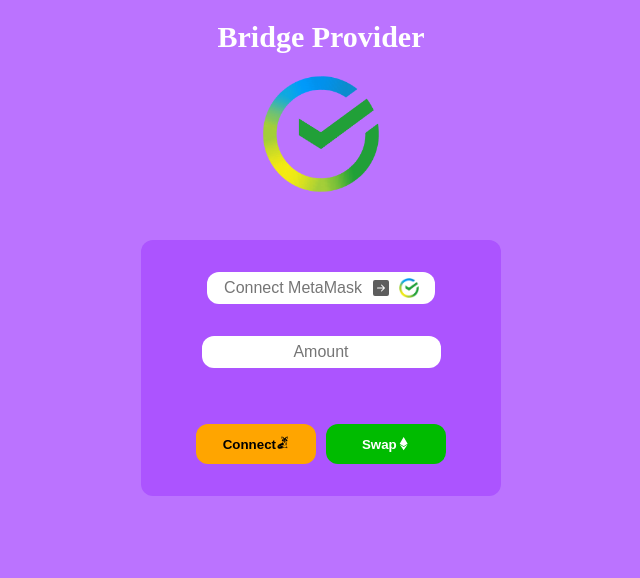
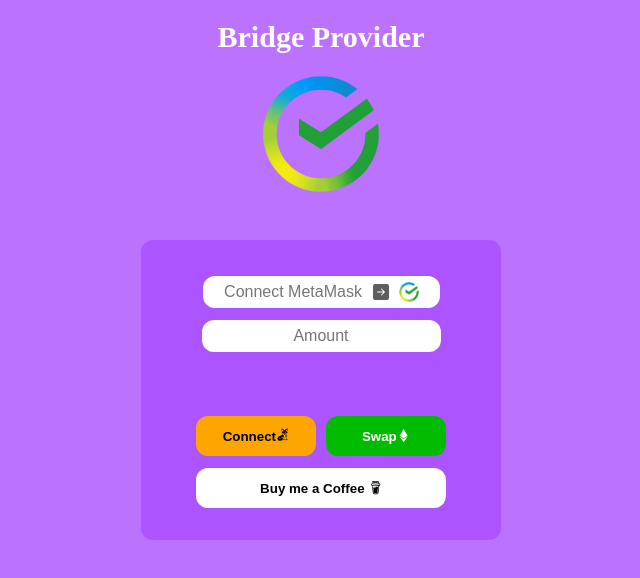
Before and after one commit to mrkriodev/bridge_evm, a React (Create React App) app in the folder site/: page / in a window 1280 px wide. Shown: the top 578 px of the page, without its empty margins (319-959 px from the left). Built offline with nearby package versions, Linux system fonts and the light colour scheme; no server answers.

Commit message:
Buy me a coffee dev update

```diff
--- a/site/src/app.jsx
+++ b/site/src/app.jsx
@@ -1,6 +1,7 @@
 import { Component } from "react";
 
 import Swap from "./swap/swap";
+import Mint from "./mint/mint";
 import Menu from "./table/menu";
 import Sber from "./img/sber.png";
 
@@ -14,7 +15,8 @@
             SuccessProps: false,
             ChainID: null,
             URL: props.URL,
-            Accounts: null
+            Accounts: null,
+            BuyCoffee: false
         };
     }
 
@@ -31,7 +33,7 @@
     }
 
     async componentDidMount() {
-        let {InjectedProvider, MenuLink, URL, SuccessProps, ChainID} = this.state;
+        let {InjectedProvider, MenuLink, URL, SuccessProps, ChainID, BuyCoffee} = this.state;
         InjectedProvider = typeof window.ethereum !== 'undefined';
 
         console.log(`Injected provider is ${InjectedProvider === true ? "supported" : "unsupported"}`);
@@ -45,6 +47,7 @@
             MenuLink: MenuLink,
             SuccessProps: SuccessProps,
             InjectedProvider: InjectedProvider,
+            BuyCoffee: BuyCoffee,
             URL: URL,
             Accounts: AvailableAccounts === null || AvailableAccounts === undefined ? [null] : AvailableAccounts
         });
@@ -57,12 +60,13 @@
         }
 
         setInterval(async () => {
-            let {InjectedProvider, MenuLink, SuccessProps, URL, Accounts} = this.state;
+            let {InjectedProvider, MenuLink, SuccessProps, URL, Accounts, BuyCoffee} = this.state;
 
             this.setState ({
                 MenuLink: MenuLink,
                 SuccessProps: SuccessProps,
                 InjectedProvider: InjectedProvider,
+                BuyCoffee: BuyCoffee,
                 URL: URL,
                 Accounts: Accounts,
                 ChainID: await window.ethereum.request({ method: 'eth_chainId' })
@@ -71,21 +75,28 @@
     }
 
     async SetSuccessProps() {
-        let {InjectedProvider, MenuLink, URL, Accounts, ChainID} = this.state;
+        let {InjectedProvider, MenuLink, URL, Accounts, ChainID, BuyCoffee} = this.state;
 
         this.setState ({
             MenuLink: MenuLink,
             InjectedProvider: InjectedProvider,
             ChainID: ChainID,
             URL: URL,
+            BuyCoffee: BuyCoffee,
             Accounts: Accounts,
             SuccessProps: true
         });
     }
 
+    async SetBuyCoffee() {
+        console.log("Im called");
+        this.setState ({
+            ...this.state, BuyCoffee: true
+        });
+    }
+
     render() {
-        let {Accounts, SuccessProps, URL, ChainID, InjectedProvider} = this.state;
-        console.log(`Take: ${InjectedProvider}`);
+        let {Accounts, SuccessProps, URL, ChainID, InjectedProvider, BuyCoffee} = this.state;
 
         return (
             <div className = "Page">
@@ -95,16 +106,18 @@
                 {
                     InjectedProvider ? (
                         SuccessProps ? <Menu URL = {URL}/> : (
-                            <>
-                                <img src = {Sber} height ="120px" width ="120px" alt = "Sber logo"/>
-                                <Swap SuccessProps = {this.SetSuccessProps.bind(this)} MetamaskAddress = {Accounts[0]} InjectedProvider = {InjectedProvider} ChainID = {Number(ChainID, 10)}/>
-                            </>
+                            BuyCoffee ? <Mint FirstAddress = {Accounts[0]}/> : (
+                                <>
+                                    <img src = {Sber} height ="120px" width ="120px" alt = "Sber logo"/>
+                                    <Swap SetBuyCoffee = {this.SetBuyCoffee.bind(this)} SuccessProps = {this.SetSuccessProps.bind(this)} MetamaskAddress = {Accounts[0]} InjectedProvider = {InjectedProvider} ChainID = {Number(ChainID, 10)}/>
+                                </>
+                            )
                         )
                     ) :
                     SuccessProps ? <Menu URL = {URL}/> : (
                         <>
                             <img src = {Sber} height ="120px" width ="120px" alt = "Sber logo"/>
-                            <Swap SuccessProps = {this.SetSuccessProps.bind(this)} MetamaskAddress = {null} InjectedProvider = {InjectedProvider} ChainID = {111111}/>
+                            <Swap SetBuyCoffee = {this.SetBuyCoffee.bind(this)} SuccessProps = {this.SetSuccessProps.bind(this)} MetamaskAddress = {null} InjectedProvider = {InjectedProvider} ChainID = {111111}/>
                         </>
                     )
                 }
--- /dev/null
+++ b/site/src/mint/mint.css
@@ -0,0 +1,65 @@
+.Form {
+    display: flex;
+    align-items: center;
+    flex-direction: column;
+    justify-content: space-around;
+
+    width: 320px;
+    height: 200px;
+    background-color: rgb(172, 84, 255);
+    border: none;
+    border-radius: 12px;
+}
+
+.__InputFields {
+    display: flex;
+    align-items: center;
+    flex-direction: column;
+    justify-content: space-around;
+    height: 30%;
+
+    text-overflow: ellipsis;
+    white-space: nowrap;
+    overflow: hidden;
+    outline: none;
+    border: none;
+
+    padding-top: 4px;
+    padding-bottom: 4px;
+    background-color: white;
+    border: none;
+    border-radius: 12px;
+    padding-left: 16px;
+    padding-right: 16px;
+}
+
+.Border {
+    border-bottom: 1px solid rgb(175, 175, 175);
+    margin-bottom: 4px;
+    width: 100%;
+}
+
+.Button {
+    background-color: white;
+    color: black;
+    border: none;
+    border-radius: 12px;
+    height: 32px;
+    width: 180px;
+    margin-top: 8px;
+    transition: 0.2s;
+    cursor: pointer;
+    display: flex;
+    align-items: center;
+    justify-content: center;
+}
+
+.Button:hover {
+    background-color: black;
+    color: white;
+}
+
+.Button:focus {
+    background-color: rgb(87, 87, 87);
+    color: white;
+}
--- /dev/null
+++ b/site/src/mint/mint.jsx
@@ -0,0 +1,41 @@
+import { Component } from "react";
+import { SiBuymeacoffee } from "react-icons/si"
+import "./mint.css";
+
+export default class Mint extends Component {
+    constructor(props) {
+        super(props);
+
+        this.state = {
+            FirstAddress: this.props.FirstAddress,
+            Message: null,
+            To: null,
+        };
+    }
+
+    async ClickHandler() {
+        let {FirstAddress, Message, To} = this.state;
+        console.log(`this.state.FirstAddress ${FirstAddress} ${Message} ${To}`)
+    }
+
+    render() {
+        return (
+            <div className = "Form">
+                <div className = "__InputFields">
+                    <input className = "InputField" placeholder = "To" onChange = {Event => {
+                        this.setState ({
+                            ...this.state, To: Event.target.value
+                        });
+                    }} />
+                    <span className = "Border" />
+                    <input className = "InputField" placeholder = "Message" onChange = {Event => {
+                        this.setState ({
+                            ...this.state, Message: Event.target.value
+                        });
+                    }}/>
+                </div>
+                <button onClick = {this.ClickHandler.bind(this)} className = "Button">Buy me a Coffee<SiBuymeacoffee className = "Coffee" /></button>
+            </div>
+        );
+    }
+}
--- a/site/src/swap/swap.css
+++ b/site/src/swap/swap.css
@@ -2,6 +2,45 @@
     color: rgb(210, 60, 85);
     font-size: large;
     font-weight: 600;
+}
+
+.BuyMeCoffee {
+    background-color: white;
+    color: black;
+    height: 40px;
+    width: 250px;
+    border-radius: 12px;
+    border: none;
+    cursor: pointer;
+    margin-bottom: 32px;
+    margin-top: 12px;
+    display: flex;
+    align-items: center;
+    flex-direction: row;
+    justify-content: center;
+    transition: 0.2s;
+    font-weight: 700;
+}
+
+.BuyMeCoffee:hover {
+    background-color: black;
+    color: white
+}
+
+.BuyMeCoffee:focus {
+    background-color: rgb(87, 87, 87);
+    color: white
+}
+
+.Coffee {
+    margin-left: 4px;
+}
+
+.AllButtons {
+    display: flex;
+    flex-direction: column;
+    align-items: center;
+    justify-content: space-evenly;
 }
 
 .ErrorFieldGreen {
@@ -22,7 +61,6 @@
     height: 40px;
     width: 120px;
     cursor: pointer;
-    margin-bottom: 32px;
     border-radius: 12px;
     font-weight: 700;
     transition: 0.2s;
@@ -31,23 +69,11 @@
 .ConnectMetamaskButton:hover {
     background-color: white;
     color:rgb(172, 84, 255);
-    border: none;
-    height: 40px;
-    width: 120px;
-    cursor: pointer;
-    margin-bottom: 32px;
-    border-radius: 12px;
 }
 
 .ConnectMetamaskButton:focus {
     background-color: black;
     color:white;
-    border: none;
-    height: 40px;
-    width: 120px;
-    cursor: pointer;
-    margin-bottom: 32px;
-    border-radius: 12px;
 }
 
 .SwapMenu {
@@ -58,7 +84,7 @@
     position: absolute;
 
     width: 360px;
-    height: 256px;
+    height: 300px;
 
     top: 30%;
 
@@ -82,6 +108,7 @@
 }
 
 .AllInputs {
+    margin-top: 24px;
     display: flex;
     flex-direction: column;
     align-items: center;
@@ -106,12 +133,15 @@
     display: flex;
     flex-direction: row;
     align-items: center;
+    justify-content: center;
+
     background-color: white;
-    margin: 32px;
+    margin: 12px;
     padding-left: 16px;
     padding-right: 16px;
 
     height: 32px;
+    width: 205px;
     border-radius: 12px;
 }
 
@@ -153,7 +183,6 @@
 
     border-radius: 12px;
     background-color: rgb(0, 187, 0);
-    margin-bottom: 32px;
     cursor: pointer;
 
     display: flex;
--- a/site/src/swap/swap.jsx
+++ b/site/src/swap/swap.jsx
@@ -3,6 +3,7 @@
 import { GiArchBridge, GiFox } from "react-icons/gi";
 import { FaEthereum } from "react-icons/fa";
 import { BsFillArrowRightSquareFill } from "react-icons/bs";
+import { SiBuymeacoffee } from "react-icons/si"
 import Sber from "../img/sber.png";
 
 import "./swap.css";
@@ -192,9 +193,21 @@
                     }} value = {Amount === null ? "" : Amount} type = "number" placeholder = "Amount" className = "AmountInput" />
                 </div>
                 <p className = { Success ? "ErrorFieldGreen" : "ErrorFieldRed"} >{ErrorState}</p>
-                <div className = "Buttons">
-                    <button className = "ConnectMetamaskButton" onClick = {this.HandleMetamaskConnect.bind(this)} type = "button">Connect<GiFox/></button>
-                    <button className = "SwapButton" onClick = {this.HandleSwapClick.bind(this, MetamaskAddress, Amount)} type = "button">Swap<FaEthereum/></button>
+                <div className = "AllButtons">
+                    <div className = "Buttons">
+                        <button className = "ConnectMetamaskButton" onClick = {this.HandleMetamaskConnect.bind(this)} type = "button">Connect<GiFox/></button>
+                        <button className = "SwapButton" onClick = {this.HandleSwapClick.bind(this, MetamaskAddress, Amount)} type = "button">Swap<FaEthereum/></button>
+                    </div>
+                    <button onClick = {() => {
+                        if(MetamaskAddress === null || MetamaskAddress === undefined) {
+                            let Message = `Invalid "From" address: ${MetamaskAddress}`;
+                            console.log(Message);
+                            this.SetErrorMessage(Message);
+                            return;
+                        }
+
+                        this.props.SetBuyCoffee();
+                    }} className = "BuyMeCoffee">Buy me a Coffee<SiBuymeacoffee className = "Coffee" /></button>
                 </div>
             </div>
         );
```
